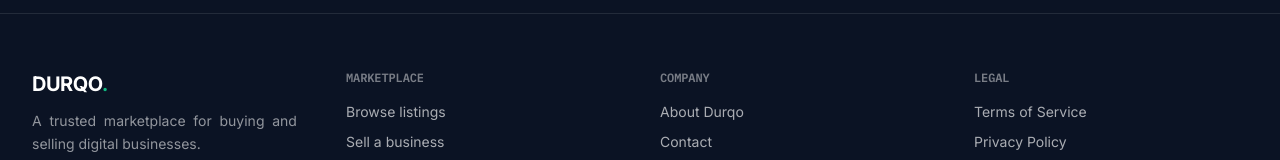
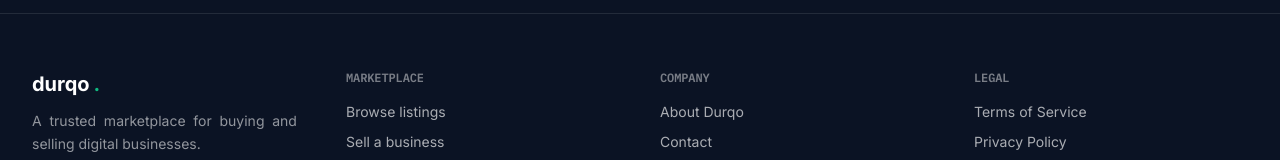
Before and after one commit to mdmanirmia/durqo-app, a Next.js app: page / in a window 1280 px wide. Shown: the part 3881-4041 px from the top of the page. Built offline with nearby package versions, Linux system fonts and the light colour scheme; no server answers; the database is empty.

Commit message:
Footer: match logo to Header (lowercase durqo. wordmark)

```diff
--- a/src/components/Footer.tsx
+++ b/src/components/Footer.tsx
@@ -64,8 +64,13 @@ export default function Footer() {
       <Container className="py-14">
         <div className="grid grid-cols-2 gap-10 md:grid-cols-4">
           <div className="col-span-2 md:col-span-1">
-            <Link href="/" className="text-xl font-bold tracking-tight text-white">
-              DURQO<span className="text-brand">.</span>
+            {/* Sep 2026: matched to Header's logo treatment exactly (lowercase
+                "durqo", font-display, no extra tracking) — this footer mark
+                previously read "DURQO" with tracking-tight, a different
+                logo from the Header's "durqo." in effect, even though both
+                were meant to be the same wordmark. */}
+            <Link href="/" className="flex items-baseline gap-1 font-display text-xl font-bold text-white">
+              durqo<span className="text-brand">.</span>
             </Link>
             <p className="mt-3 max-w-[30ch] text-sm leading-relaxed text-white/55">
               A trusted marketplace for buying and selling digital businesses.
```
